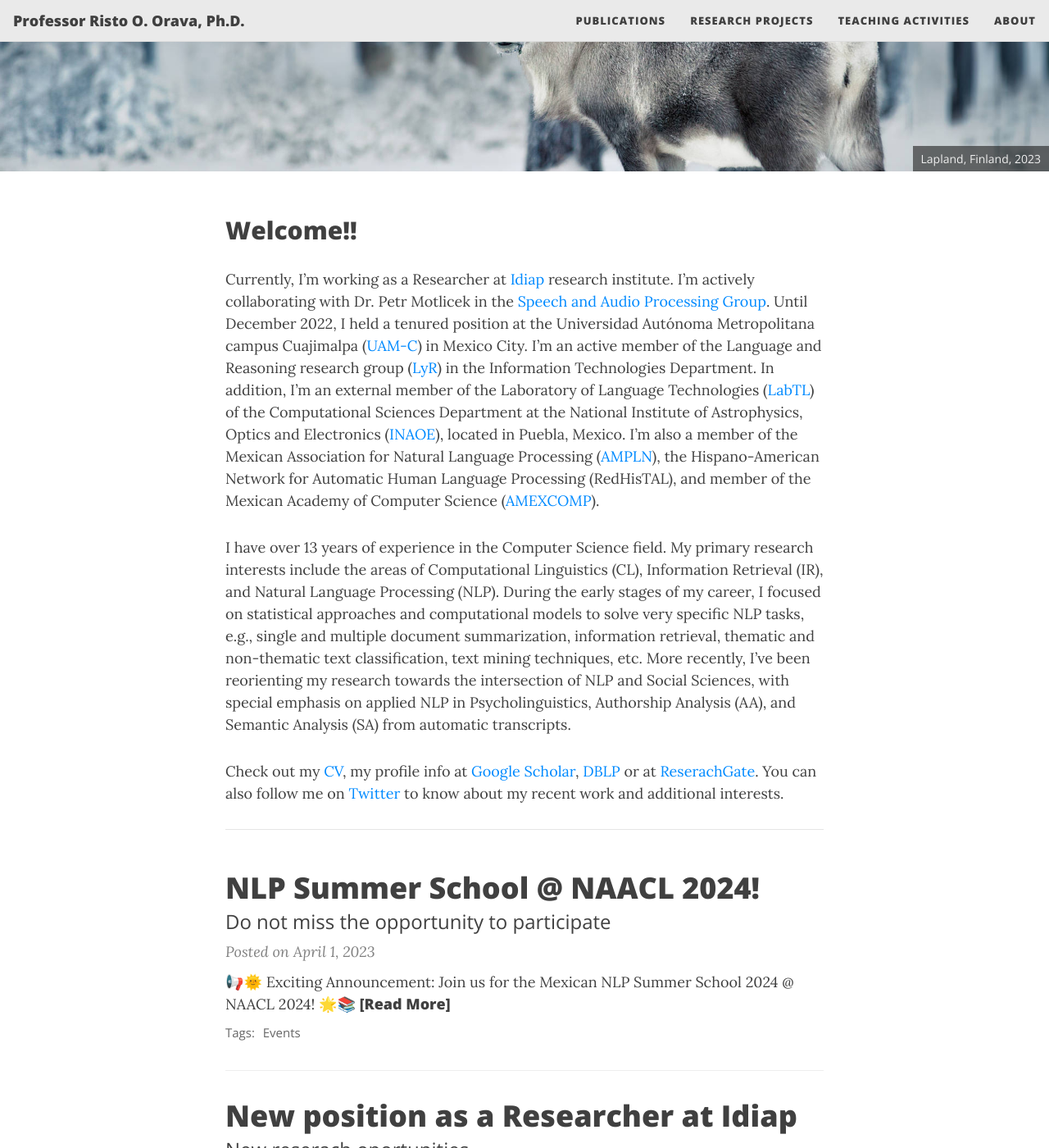
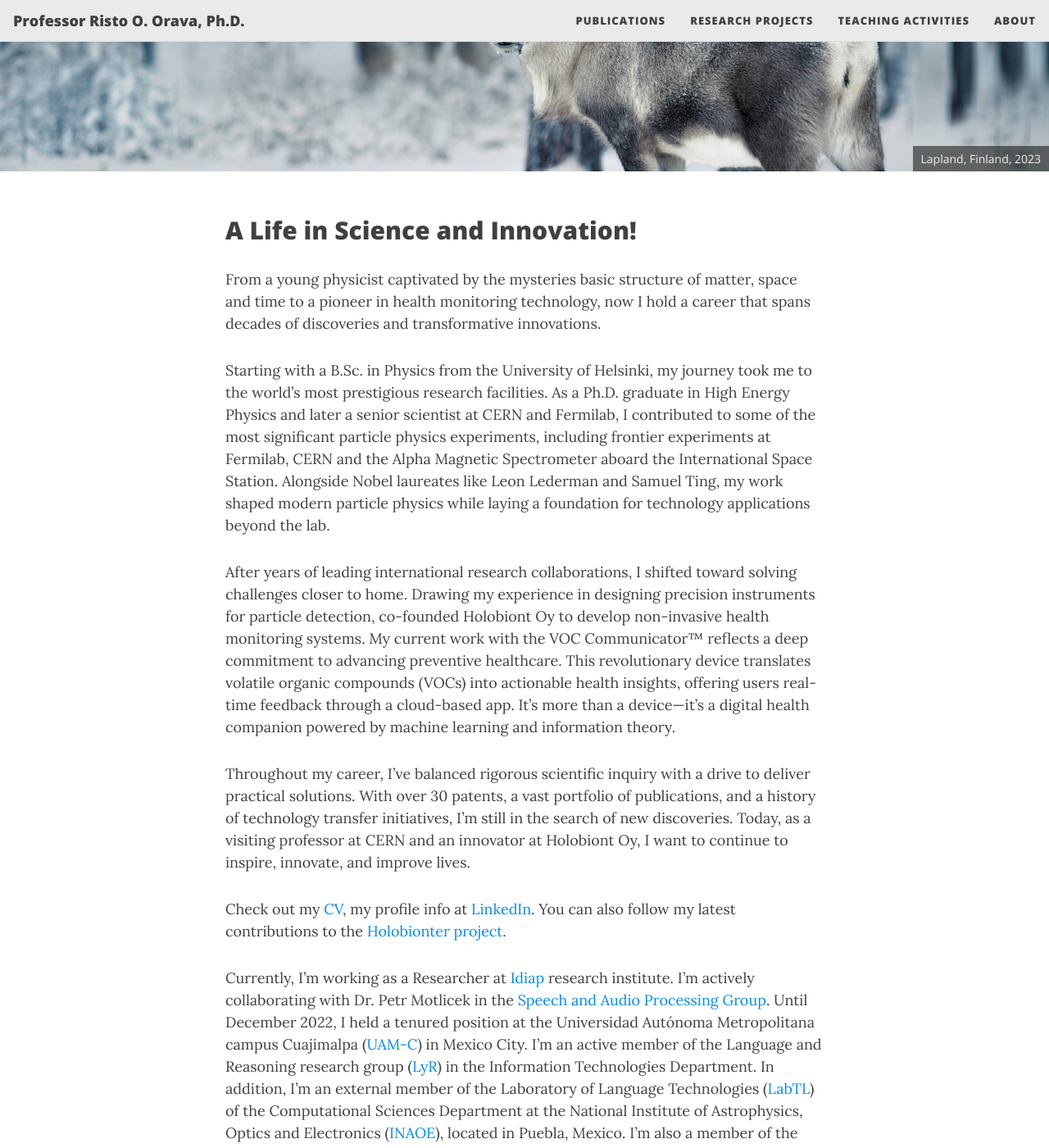
Before and after one commit to oravar333/oravar333.github.io, a Jekyll site: the page built from index.md, in a window 1280 px wide and 1400 px high, scrolled down 278 px. Shown: the whole window at 82% size. Built offline with Jekyll 4.4.1, drawn with Linux system fonts in a browser that asks for light colours; nearby versions of some CDN libraries; the list of posts is cut into pages by our own code; some of the changed text lies outside the part shown.

Commit message:
update content
update content

```diff
--- a/_config.yml
+++ b/_config.yml
@@ -10,7 +10,7 @@
 
 
 # Your name to show in the footer
-author: Esaú Villatoro-Tello
+author: Risto O. Orava
 
 # --- List of links in the navigation bar --- #
 
--- a/index.md
+++ b/index.md
@@ -9,7 +9,17 @@ cover-img:
   - "/assets/images/Siviez.JPEG" : "Lapland, Finland, 2023"
 ---
 
-## Welcome!!
+## A Life in Science and Innovation!
+
+From a young physicist captivated by the mysteries basic structure of matter, space and time to a pioneer in health monitoring technology, now I hold a career that spans decades of discoveries and transformative innovations.
+
+Starting with a B.Sc. in Physics from the University of Helsinki, my journey took me to the world’s most prestigious research facilities. As a Ph.D. graduate in High Energy Physics and later a senior scientist at CERN and Fermilab, I contributed to some of the most significant particle physics experiments, including frontier experiments at Fermilab, CERN and the Alpha Magnetic Spectrometer aboard the International Space Station. Alongside Nobel laureates like Leon Lederman and Samuel Ting, my work shaped modern particle physics while laying a foundation for technology applications beyond the lab.
+
+After years of leading international research collaborations, I shifted toward solving challenges closer to home. Drawing my experience in designing precision instruments for particle detection, co-founded Holobiont Oy to develop non-invasive health monitoring systems. My current work with the VOC Communicator™ reflects a deep commitment to advancing preventive healthcare. This revolutionary device translates volatile organic compounds (VOCs) into actionable health insights, offering users real-time feedback through a cloud-based app. It’s more than a device—it’s a digital health companion powered by machine learning and information theory.
+
+Throughout my career, I’ve balanced rigorous scientific inquiry with a drive to deliver practical solutions. With over 30 patents, a vast portfolio of publications, and a history of technology transfer initiatives, I’m still in the search of new discoveries. Today, as a visiting professor at CERN and an innovator at Holobiont Oy, I want to continue to inspire, innovate, and improve lives.
+
+Check out my [CV](/assets/files/СV_Risto_Orava.pdf), my profile info at [LinkedIn](https://www.linkedin.com/in/risto-orava-33977b336/). You can also follow my latest contributions to the [Holobionter project](https://www.holobionter.com/).
 
 Currently, I'm working as a Researcher at [Idiap](https://www.idiap.ch/en) research institute. I'm actively collaborating with Dr. Petr Motlicek in the [Speech and Audio Processing Group](https://www.idiap.ch/en/scientific-research/speech-and-audio-processing). Until December 2022, I held a tenured position at the Universidad Autónoma Metropolitana campus Cuajimalpa ([UAM-C](https://www.cua.uam.mx/)) in Mexico City. I'm an active member of the Language and Reasoning research group ([LyR](http://lyr.cua.uam.mx/)) in the Information Technologies Department. In addition, I'm an external member of the Laboratory of Language Technologies ([LabTL](http://ccc.inaoep.mx/labtl/)) of the Computational Sciences Department at the National Institute of Astrophysics, Optics and Electronics ([INAOE](https://www.inaoep.mx/)), located in Puebla, Mexico. I’m also a member of the Mexican Association for Natural Language Processing ([AMPLN](http://ampln.mx/portal/inicio)), the Hispano-American Network for Automatic Human Language Processing (RedHisTAL), and member of the Mexican Academy of Computer Science ([AMEXCOMP](https://amexcomp.mx/)).
 
```
